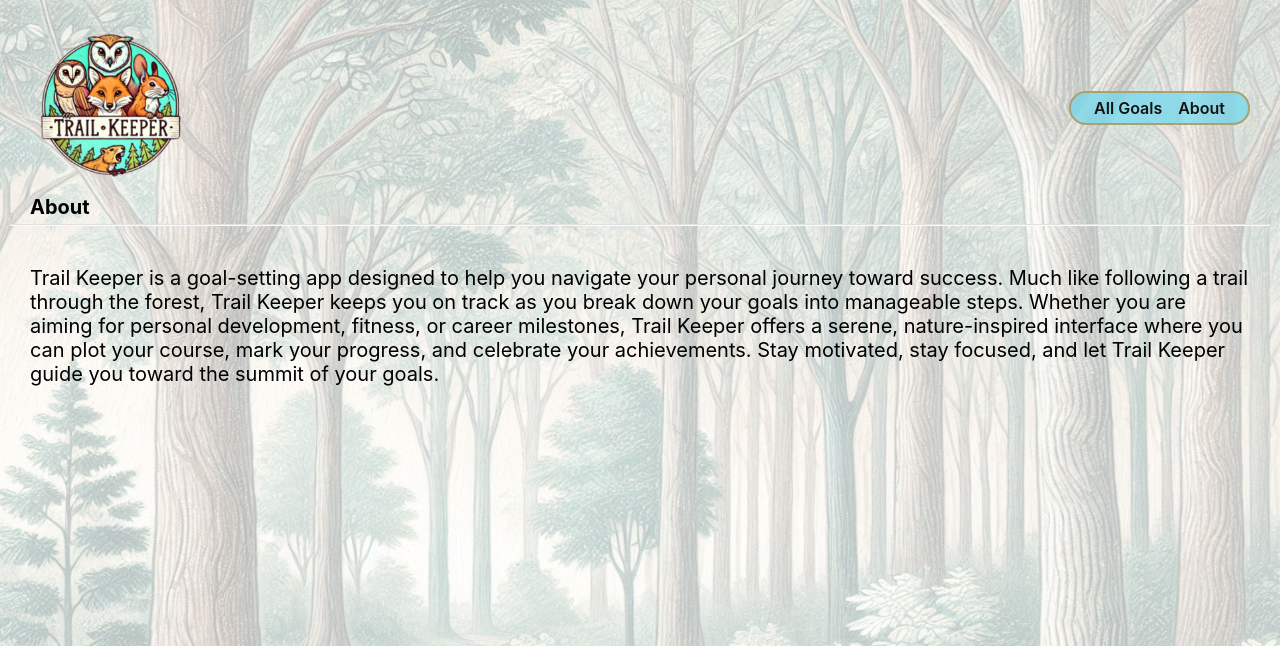
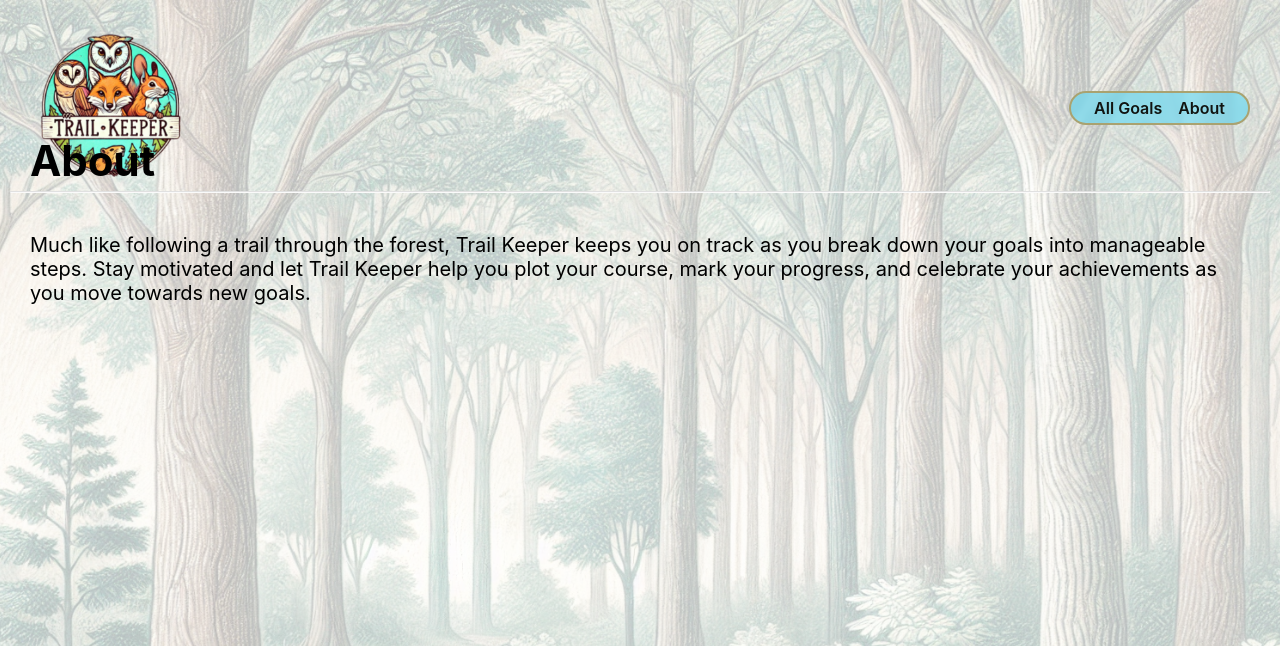
Before and after one commit to incogn-ito/trailkeeper, a Django app: page /about/ in a window 1280 px wide. Shown: the top 646 px of the page. Run offline with Django 4.2, Linux system fonts and the light colour scheme.

Commit message:
adds new description for about page

```diff
--- a/main_app/static/css/base.css
+++ b/main_app/static/css/base.css
@@ -160,7 +160,7 @@ header {
 .page-header {
     display: flex;
     align-items: center;
-    margin: 80px 40px 0 20px;
+    margin: 0 40px 0 20px;
   }
 
   .btn {
@@ -241,7 +241,6 @@ header {
       display: flex;
       justify-content: center;
       margin-left: auto;
-
     }
 
     nav ul {
@@ -280,6 +279,7 @@ header {
         background: var(--nav-bg);
         /* -webkit-backdrop-filter: blur(3px);
         backdrop-filter: blur(3px); */
+
       }
     }
   }
--- a/main_app/templates/about.html
+++ b/main_app/templates/about.html
@@ -2,10 +2,12 @@
 
 {% block content %}
 
-<h1>About</h1>
+<section class="page-header">
+    <h1>About</h1>
+  </section>
 <hr />
 <p class="page-content">
-    Trail Keeper is a goal-setting app designed to help you navigate your personal journey toward success. Much like following a trail through the forest, Trail Keeper keeps you on track as you break down your goals into manageable steps. Whether you are aiming for personal development, fitness, or career milestones, Trail Keeper offers a serene, nature-inspired interface where you can plot your course, mark your progress, and celebrate your achievements. Stay motivated, stay focused, and let Trail Keeper guide you toward the summit of your goals.
+    Much like following a trail through the forest, Trail Keeper keeps you on track as you break down your goals into manageable steps. Stay motivated and let Trail Keeper help you plot your course, mark your progress, and celebrate your achievements as you move towards new goals.
 </p>
 
 {% endblock %}
```
